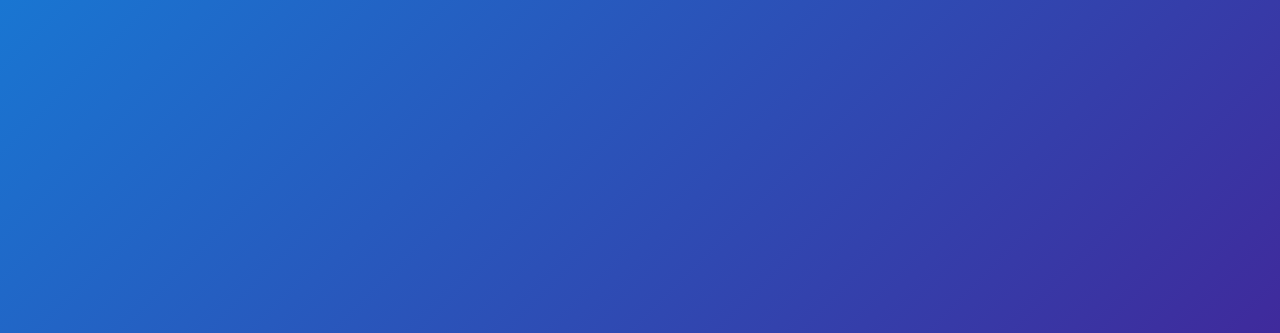
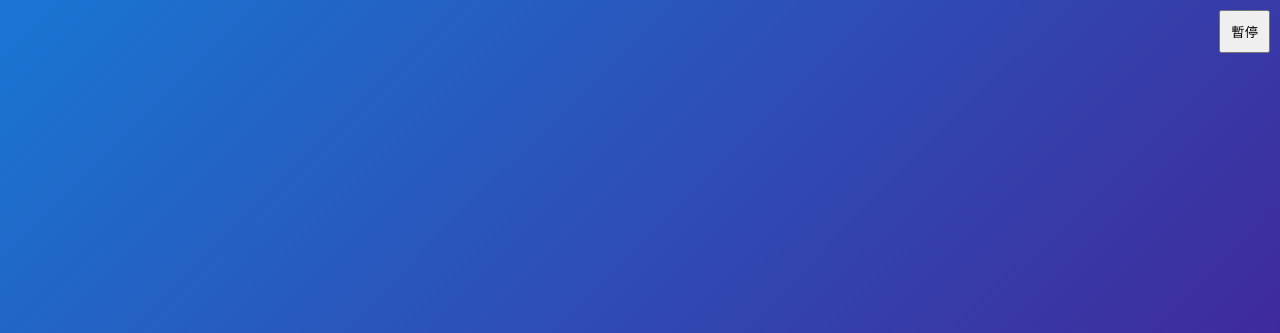
Before and after one commit to NoharaShiroi/photo-frame, a plain HTML site: page index.html in a window 1280 px wide. Shown: the top 333 px of the page. Drawn offline with Linux system fonts and the light colour scheme.

Commit message:
Update index.html

```diff
--- a/index.html
+++ b/index.html
@@ -14,6 +14,16 @@
                    connect-src 'self' https://*.googleapis.com https://photoslibrary.googleapis.com;
                    frame-src https://accounts.google.com;">
     <title>Google 相簿數位相框</title>
+    <style>
+        /* 其他樣式保持不變 */
+        #pause-btn {
+            position: fixed;
+            top: 10px;
+            right: 10px;
+            padding: 10px;
+            cursor: pointer;
+        }
+    </style>
     <link rel="stylesheet" href="style.css">
 </head>
 <body>
@@ -103,7 +113,7 @@
             <button id="cancel-schedule" class="styled-button">關閉</button>
         </div>
     </div>
-
+    <button id="pause-btn">暫停</button>
     <script src="script.js"></script>
 </body>
 </html>
```
